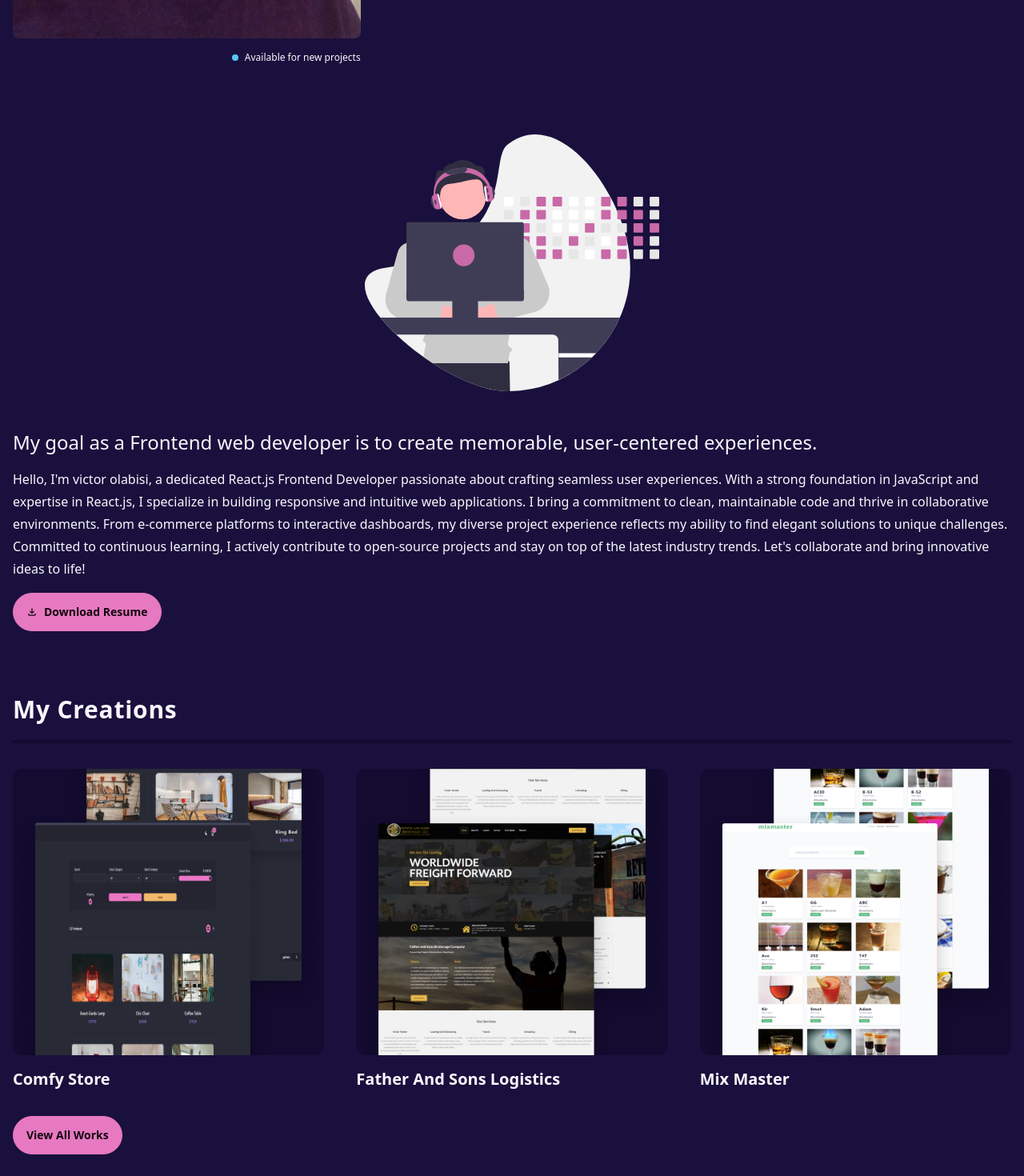
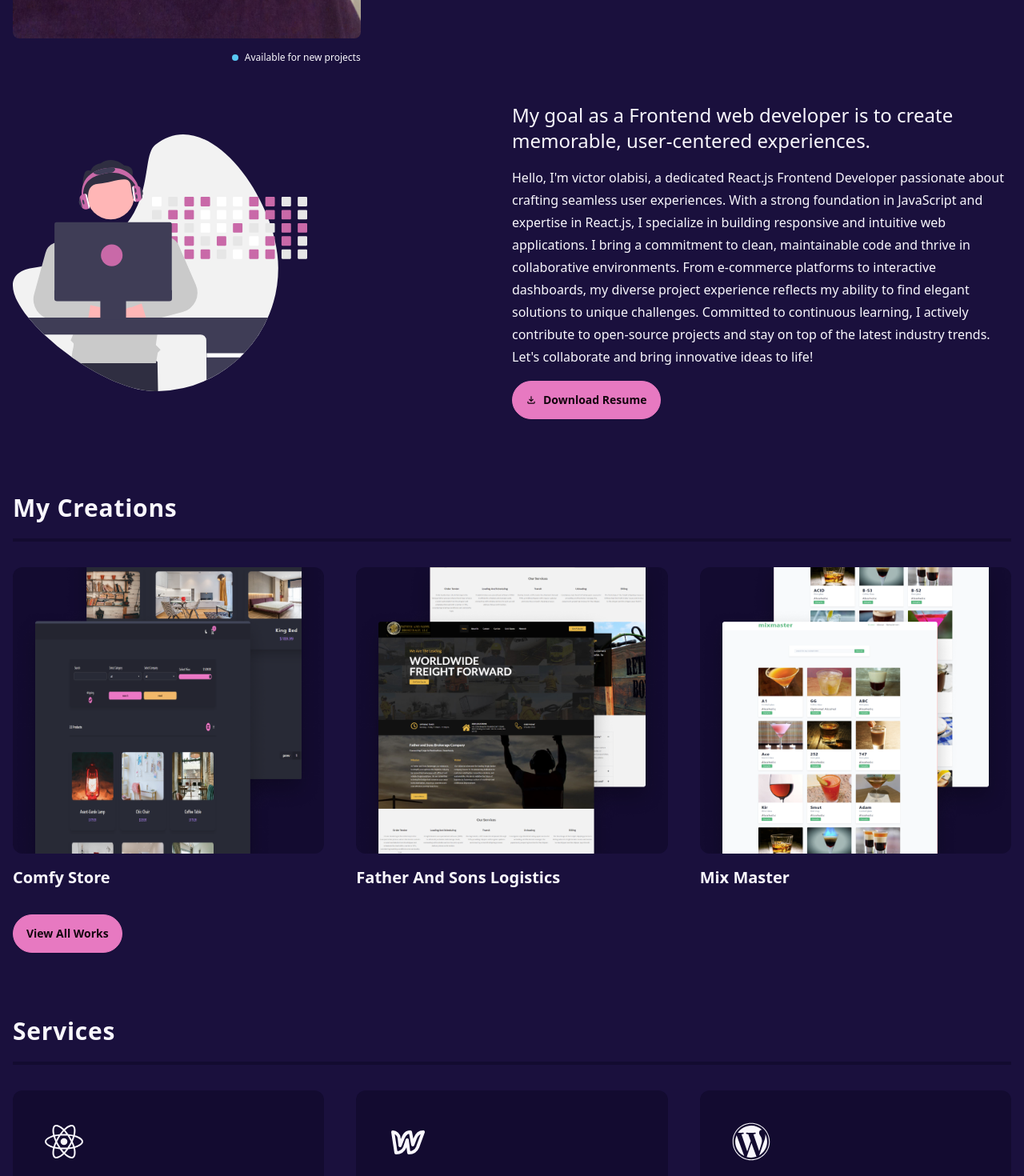
Before and after one commit to vtechwise/reactjs-portfolio, a React (Vite) app: page / in a window 1280 px wide. Shown: the part 640-2110 px from the top of the page at 80% size. Built offline with nearby package versions, Linux system fonts and the light colour scheme.

Commit message:
worked on services

```diff
--- a/src/component/Hero.jsx
+++ b/src/component/Hero.jsx
@@ -13,7 +13,11 @@ const Hero = () => {
             className="w-screen md:w-[35rem] h-[25rem] md:h-[32rem] object-cover rounded-lg"
             alt=""
           />
-          <button className="btn btn-secondary absolute btn- rounded-full left-5  btn-sm bottom-20"> <span><CgMail/></span>
+          <button className="btn btn-secondary absolute btn- rounded-full left-5  btn-sm bottom-20">
+            {" "}
+            <span>
+              <CgMail />
+            </span>
             hello@victor
           </button>
           <p className="mt-4 flex justify-end items-center gap-x-2 text-xs text-content-neutral ">
@@ -35,8 +39,14 @@ const Hero = () => {
           </button>
         </div>
       </div>
-          <div className="mt-12">
-              <img src={aboutMe} alt="" className="pb-12 pt-10 fill-blue-500 w-[23rem] mx-auto" />
+      <div className="mt-12 grid md:grid-cols-2 ">
+        <img
+          src={aboutMe}
+          alt=""
+          className="pb-12 pt-10 fill-blue-500 w-[23rem] mx-auto md:mx-0"
+        />
+
+        <div>
           <h2 className="text-2xl text-semibold">
             My goal as a Frontend web developer is to create memorable,
             user-centered experiences.
@@ -47,14 +57,22 @@ const Hero = () => {
             foundation in JavaScript and expertise in React.js, I specialize in
             building responsive and intuitive web applications. I bring a
             commitment to clean, maintainable code and thrive in collaborative
-          environments. From e-commerce platforms to interactive dashboards, my
-          diverse project experience reflects my ability to find elegant
+            environments. From e-commerce platforms to interactive dashboards,
+            my diverse project experience reflects my ability to find elegant
             solutions to unique challenges. Committed to continuous learning, I
             actively contribute to open-source projects and stay on top of the
             latest industry trends. Let's collaborate and bring innovative ideas
             to life!{" "}
           </p>
-              <a href={resumeUrl}><button className="btn btn-primary rounded-full"><span><MdOutlineFileDownload/></span>Download Resume</button></a>
+          <a href={resumeUrl}>
+            <button className="btn btn-primary rounded-full">
+              <span>
+                <MdOutlineFileDownload />
+              </span>
+              Download Resume
+            </button>
+          </a>
+        </div>
       </div>
     </>
   );
--- a/src/component/Project.jsx
+++ b/src/component/Project.jsx
@@ -4,7 +4,7 @@ const Project = ({image,title}) => {
       <div className="bg-base-300 rounded-xl group overflow-hidden">
         <img src={image} alt=""  className="group-hover:scale-105 duration-300 transition"/>
       </div>
-      <h3 className="text-xl mt-4 capitalize font-semibold">{title}</h3>
+      <h3 className="text-xl mt-4 capitalize font-semibold t">{title}</h3>
     </article>
   );
 }
--- a/src/component/Services.jsx
+++ b/src/component/Services.jsx
@@ -14,7 +14,7 @@ const Services = () => {
               key={id}
               className="bg-base-300 border-b-4 border-primary p-10 rounded-xl "
             >
-              <span className="text-8xl inline-block pb-2">{icon}</span>
+              <span className="text-5xl inline-block pb-2">{icon}</span>
               <h2 className="text-2xl pb-4 capitalize font-semibold">
                 {title}
               </h2>
```
Lines whose indentation alone changed are shown as unchanged.
